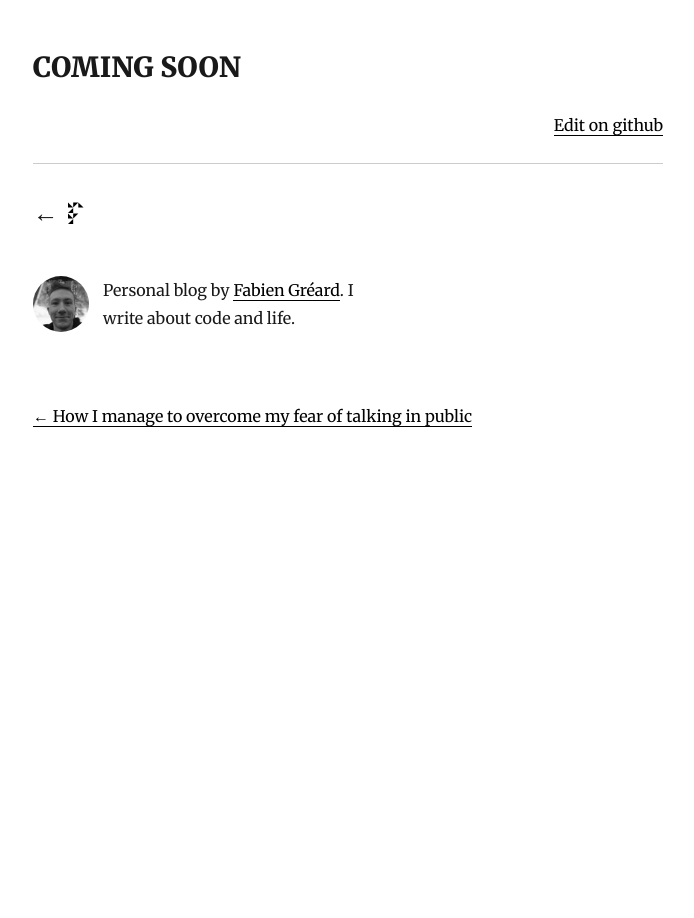
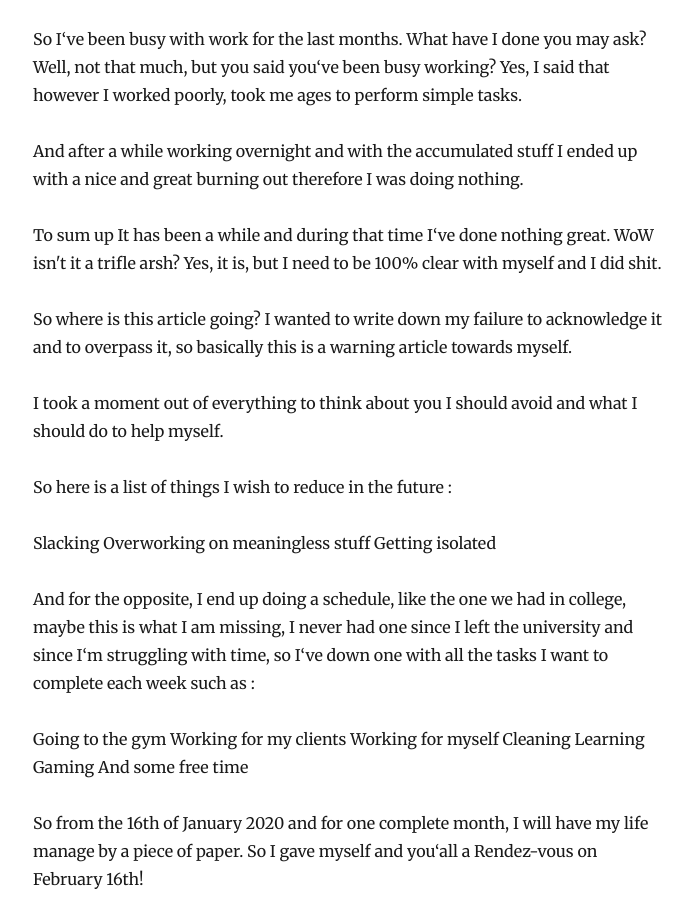
Before and after one commit to FabienGreard/fabiengreard, a Gatsby site: page /not-a-burn-out in a window 1280 px wide. Shown: the part 187-1105 px from the top of the page, without its empty margins (292-986 px from the left). Before the commit the page ends 800 px from the top, so only its background shows below. Built offline with nearby package versions, Linux system fonts and the light colour scheme; Gatsby itself is replaced by a stand-in of ours; some packages are replaced by stand-ins of ours.

Commit message:
new article

```diff
--- a/src/pages/not-a-burn-out/index.md
+++ b/src/pages/not-a-burn-out/index.md
@@ -1,6 +1,36 @@
 ---
-title: Not a burn out
-date: '2019-08-20'
+title: It has been a while...
+date: '2020-01-16'
 ---
 
-## COMING SOON
+So I‘ve been busy with work for the last months.
+What have I done you may ask? Well, not that much, but you said you‘ve been busy working? Yes, I said that however I worked poorly, took me ages to perform simple tasks.
+
+And after a while working overnight and with the accumulated stuff I ended up with a nice and great burning out therefore I was doing nothing.
+
+To sum up It has been a while and during that time I‘ve done nothing great. WoW isn't it a trifle arsh? Yes, it is, but I need to be 100% clear with myself and I did shit.
+
+So where is this article going? I wanted to write down my failure to acknowledge it and to overpass it, so basically this is a warning article towards myself.
+
+I took a moment out of everything to think about you I should avoid and what I should do to help myself.
+
+So here is a list of things I wish to reduce in the future :
+
+Slacking
+Overworking on meaningless stuff
+Getting isolated
+
+And for the opposite, I end up doing a schedule, like the one we had in college, maybe this is what I am missing, I never had one since I left the university and since I‘m struggling with time, so I‘ve down one with all the tasks I want to complete each week such as :
+
+Going to the gym
+Working for my clients
+Working for myself
+Cleaning
+Learning
+Gaming
+And some free time
+
+So from the 16th of January 2020 and for one complete month, I will have my life manage by a piece of paper. So I gave myself and you‘all a Rendez-vous on February 16th!
+
+Until next time,
+peace.
```
